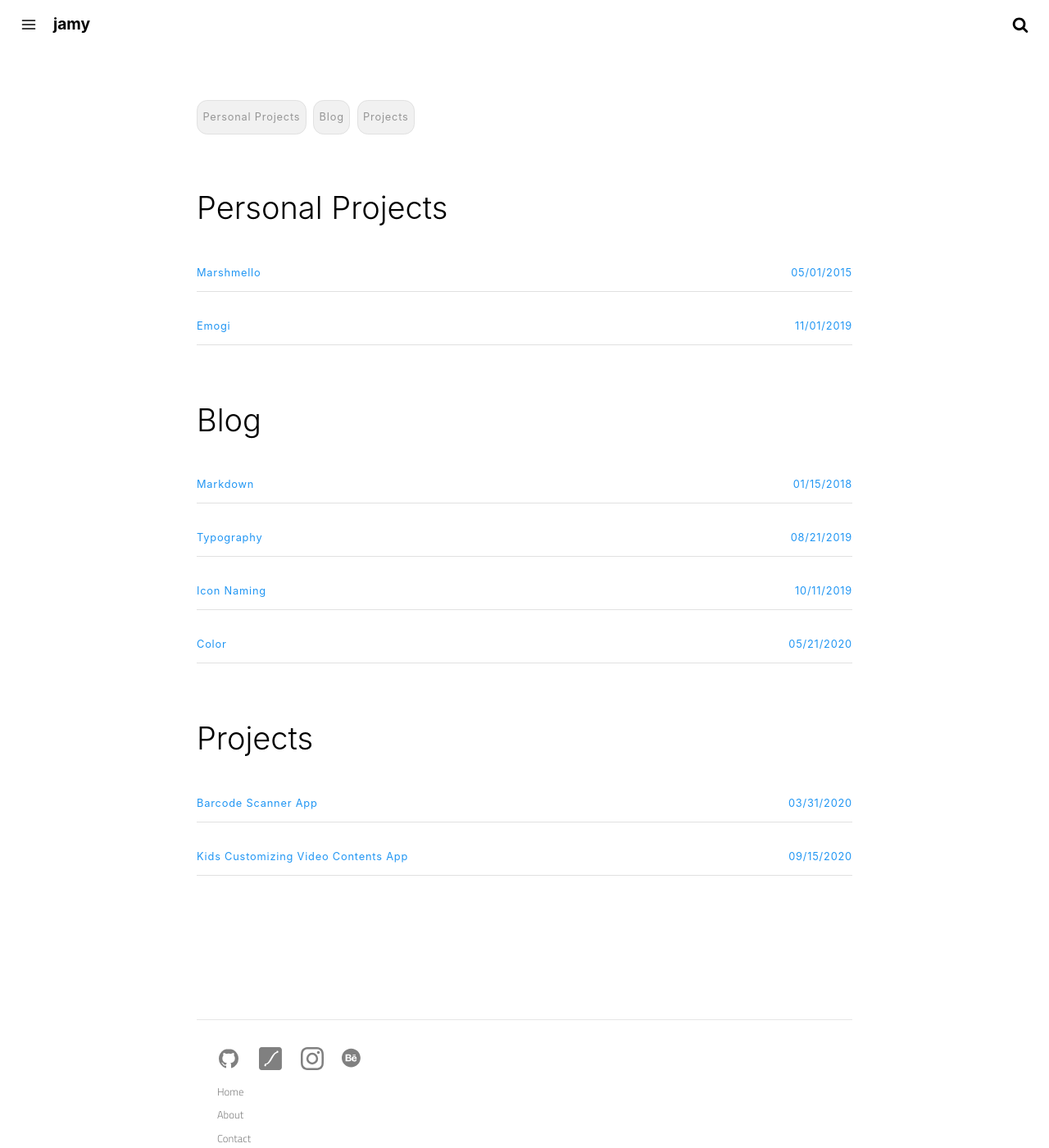
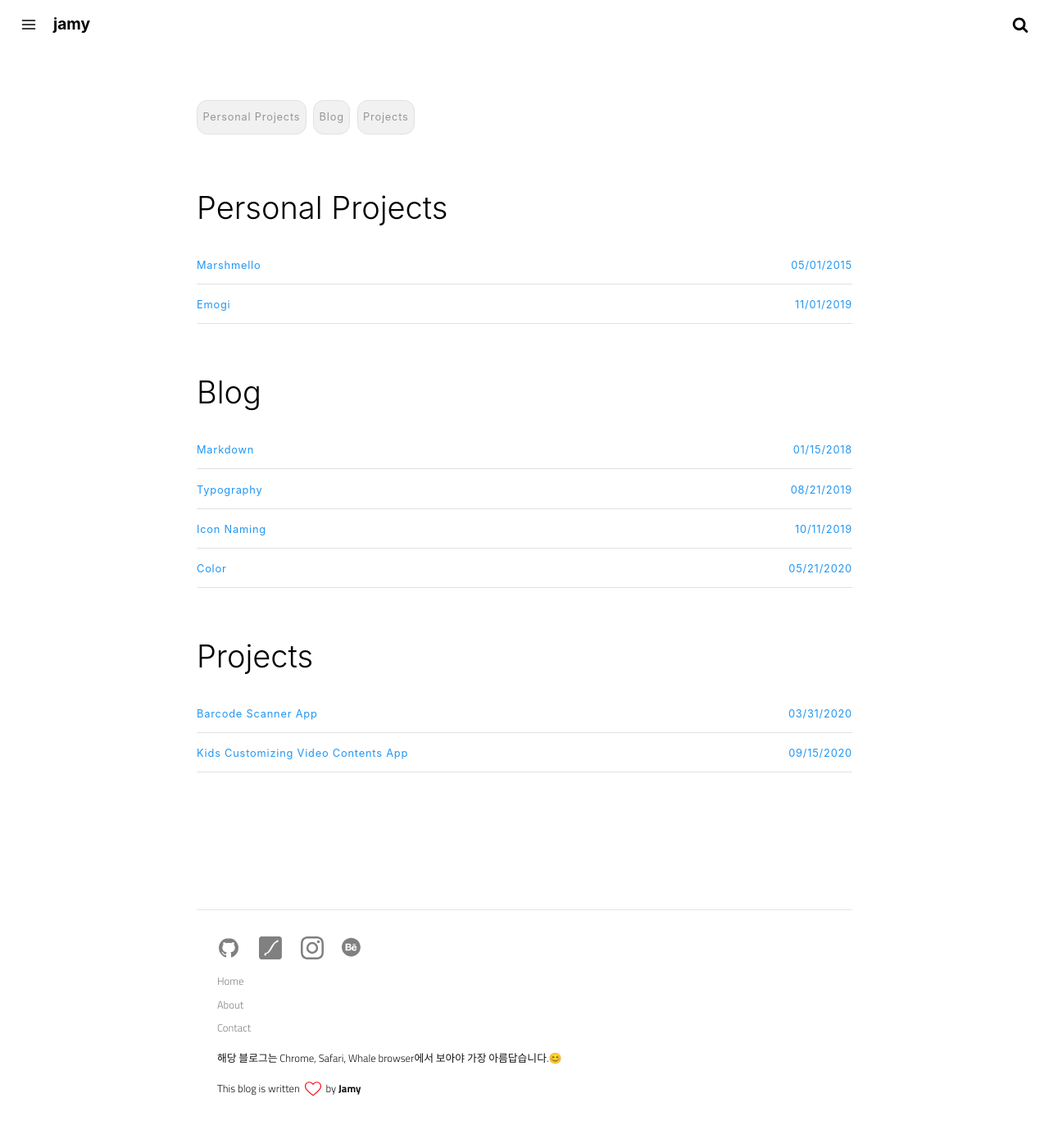
Before and after one commit to crazyjamy/crazyjamy.github.io, a Jekyll site: the page built from tags.html, in a window 1280 px wide and 1400 px high. Shown: the whole window at 82% size. Built offline with Jekyll 4.4.1, drawn with Linux system fonts in a browser that asks for light colours.

Commit message:
Update main.css

```diff
--- a/assets/css/main.css
+++ b/assets/css/main.css
@@ -470,7 +470,7 @@
   }
 }
 .post-content li{
-  padding:.625rem 0;ul margin-bottom:0
+  padding:.1rem 0; ul margin-bottom:0
 }
 .post-content p,.post-content li{
   color:#333;
```
